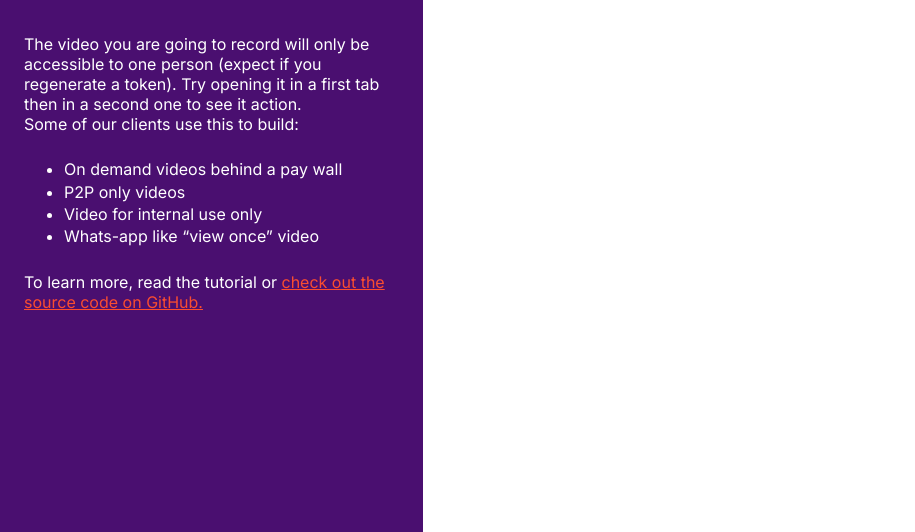
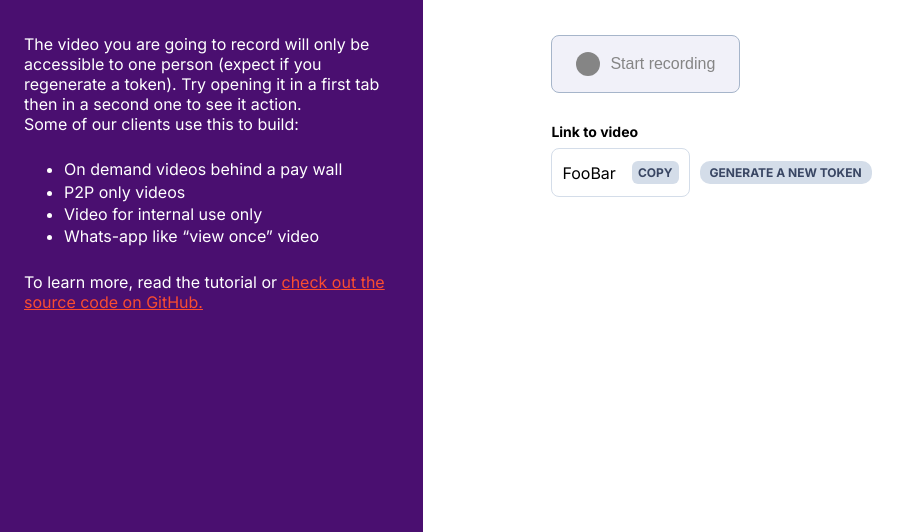
Before and after one commit to apivideo/private.a.video, a website: page public/index.html in a window 1280 px wide. Shown: the part 268-800 px from the top of the page, without its empty margins (0-915 px from the left). Drawn offline with Linux system fonts and the light colour scheme; a web font is replaced by a local one.

Commit message:
feat: Add some components

```diff
--- a/public/css/style.css
+++ b/public/css/style.css
@@ -4,6 +4,20 @@ body {
   margin: 0;
   text-align: center;
   font-family: 'Inter';
+}
+
+#record {
+  border: 1px solid #A6B5CA;
+  background-color: #F1F1F9;
+  padding: 16px 24px;
+  border-radius: 8px;
+  color: #858585;
+  font-weight: 500;
+  font-size: 16px;
+  display: flex;
+  align-items: center;
+  gap: 10px;
+  margin-bottom: 16px;
 }
 
 #main {
@@ -81,11 +95,51 @@ body {
   display: flex;
   flex-direction: column;
   justify-content: center;
-  align-items: center;
+  align-items: flex-start;
 }
 
 #error {
   color: #cc0000;
+}
+
+#link-section > p {
+  font-weight: 700;
+  font-size: 14px;
+  margin-bottom: 8px;
+  text-align: start;
+}
+#link-section > div {
+  display: flex;
+  align-items: center;
+  gap: 10px;
+}
+#link-section > div > div {
+  display: flex;
+  align-items: center;
+  gap: 16px;
+  padding: 12px 10px;
+  border: 1px solid #D4DDE9;
+  border-radius: 8px;
+}
+#link-section > div > div > span {
+  color: #394663;
+  padding: 4px 6px;
+  border-radius: 6px;
+}
+#link-section > div > span {
+  color: #394663;
+  padding: 4px 10px;
+  border-radius: 10px;
+}
+#link-section > div span {
+  cursor: pointer;
+  background-color: #D4DDE9;
+  transition: all 250ms ease-in-out;
+  font-size: 12px;
+  font-weight: 600;
+}
+#link-section > div span:hover {
+  background-color: #c5cdd7;
 }
 
 .hide {
--- a/public/index.html
+++ b/public/index.html
@@ -89,6 +89,17 @@
       />
 
       <div id="right">
+        <button id="record"><img src="assets/record_grey.svg" />Start recording</button>
+        <div id="link-section">
+          <p>Link to video</p>
+          <div>
+            <div>
+              FooBar
+              <span>COPY</span>
+            </div>
+            <span>GENERATE A NEW TOKEN</span>
+          </div>
+        </div>
         <p id="error" class="error"></p>
         <div id="mobile-description">
           <h1>Upload a video</h1>
```
Also changed, not shown: public/assets/record_grey.svg (added).
